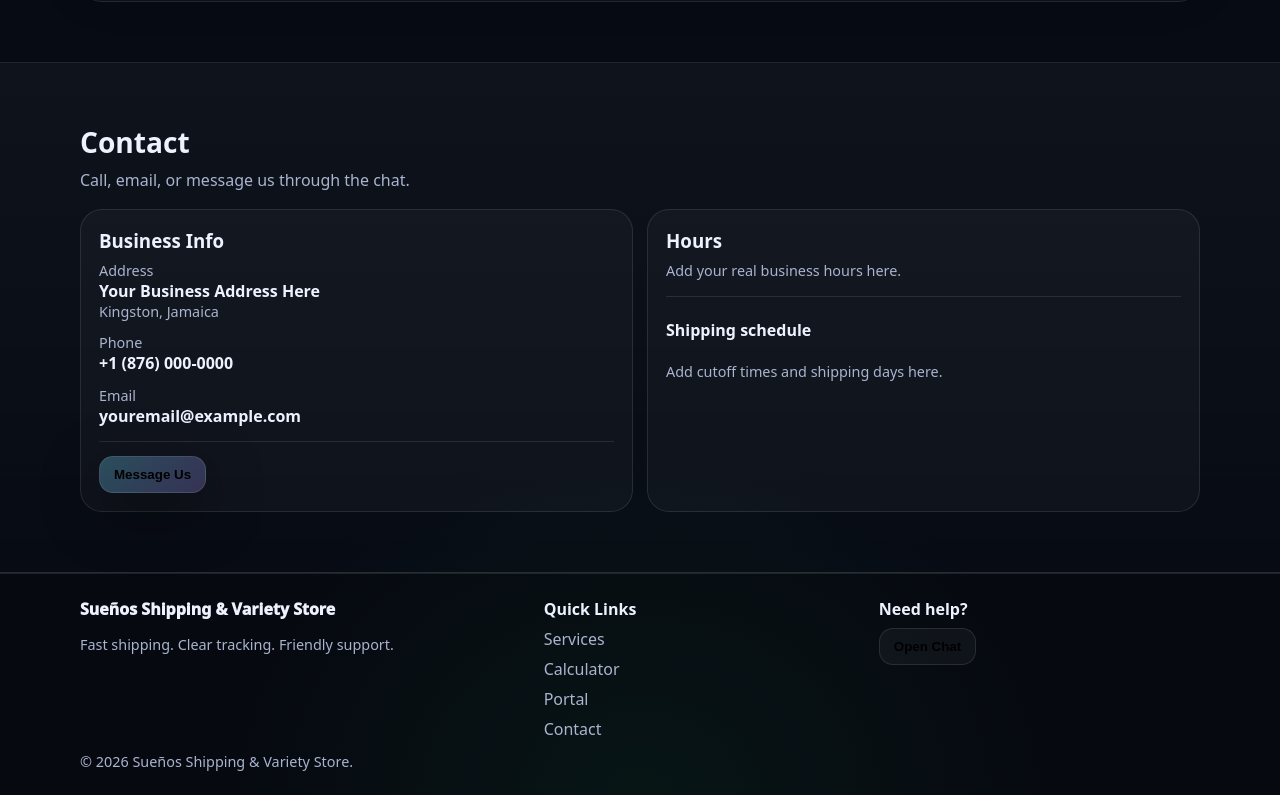
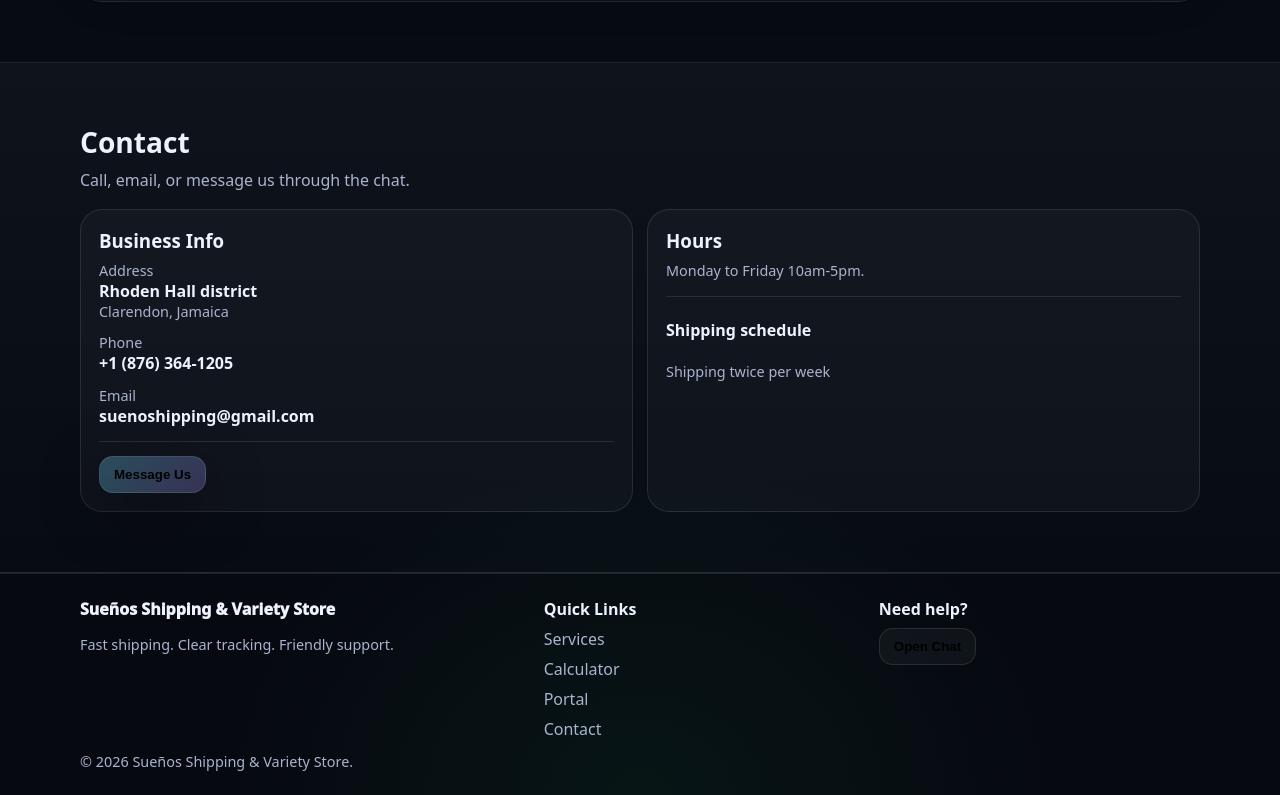
Before and after one commit to Jordachew/Shippingwebsite, a plain HTML site: page index.html in a window 1280 px wide. Shown: the part 3275-4070 px from the top of the page. Drawn offline with Linux system fonts and the light colour scheme.

Commit message:
Update index.html

```diff
--- a/index.html
+++ b/index.html
@@ -435,16 +435,16 @@
           <div class="contactList">
             <div>
               <div class="muted small">Address</div>
-              <div><strong>Your Business Address Here</strong></div>
-              <div class="muted small">Kingston, Jamaica</div>
+              <div><strong>Rhoden Hall district </strong></div>
+              <div class="muted small">Clarendon, Jamaica</div>
             </div>
             <div>
               <div class="muted small">Phone</div>
-              <div><strong>+1 (876) 000-0000</strong></div>
+              <div><strong>+1 (876) 364-1205</strong></div>
             </div>
             <div>
               <div class="muted small">Email</div>
-              <div><strong>youremail@example.com</strong></div>
+              <div><strong> suenoshipping@gmail.com</strong></div>
             </div>
           </div>
 
@@ -454,10 +454,10 @@
 
         <div class="card card--pad">
           <h3>Hours</h3>
-          <p class="muted small">Add your real business hours here.</p>
+          <p class="muted small">Monday to Friday 10am-5pm.</p>
           <div class="divider"></div>
           <h4>Shipping schedule</h4>
-          <p class="muted small">Add cutoff times and shipping days here.</p>
+          <p class="muted small">Shipping twice per week</p>
         </div>
       </div>
     </div>
```
